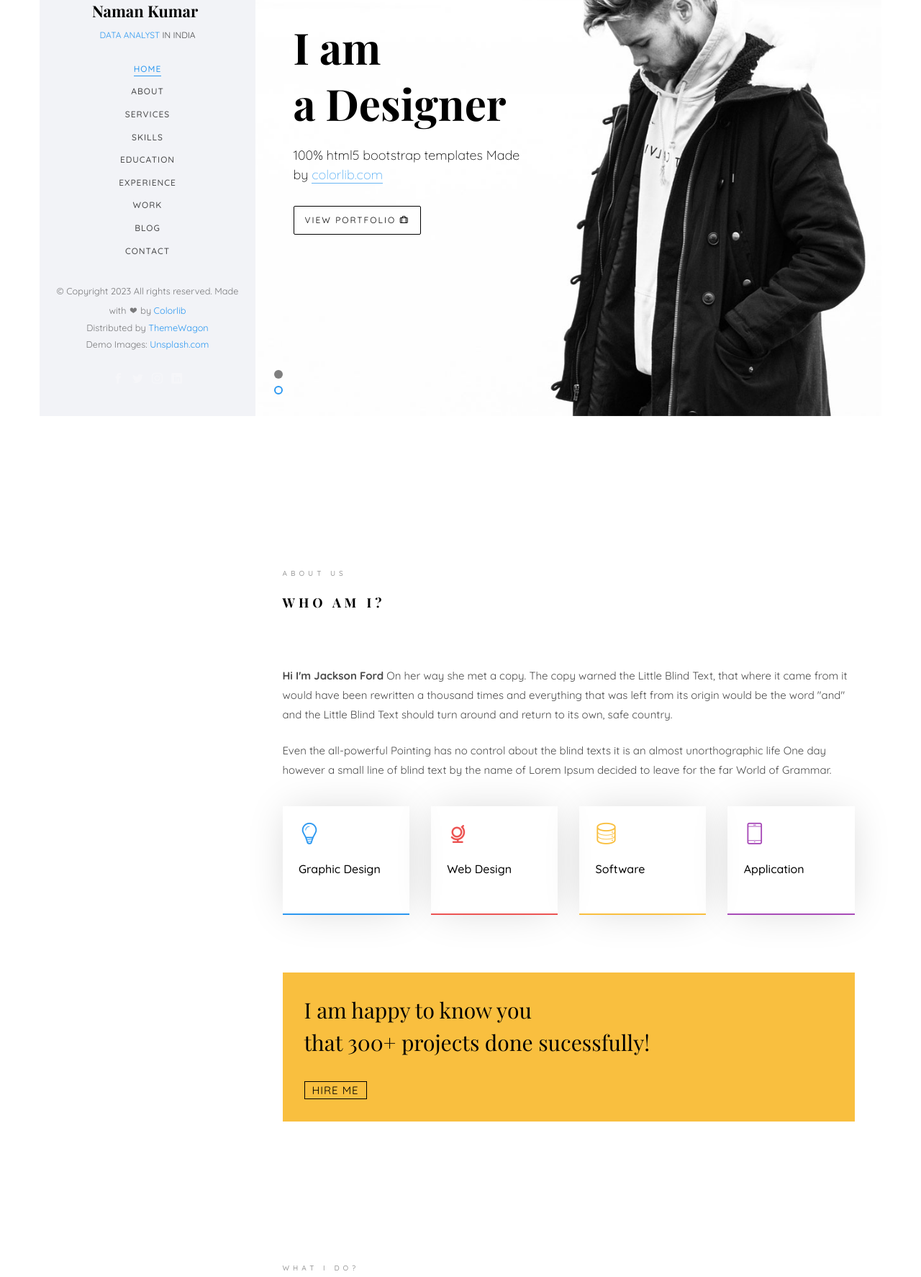
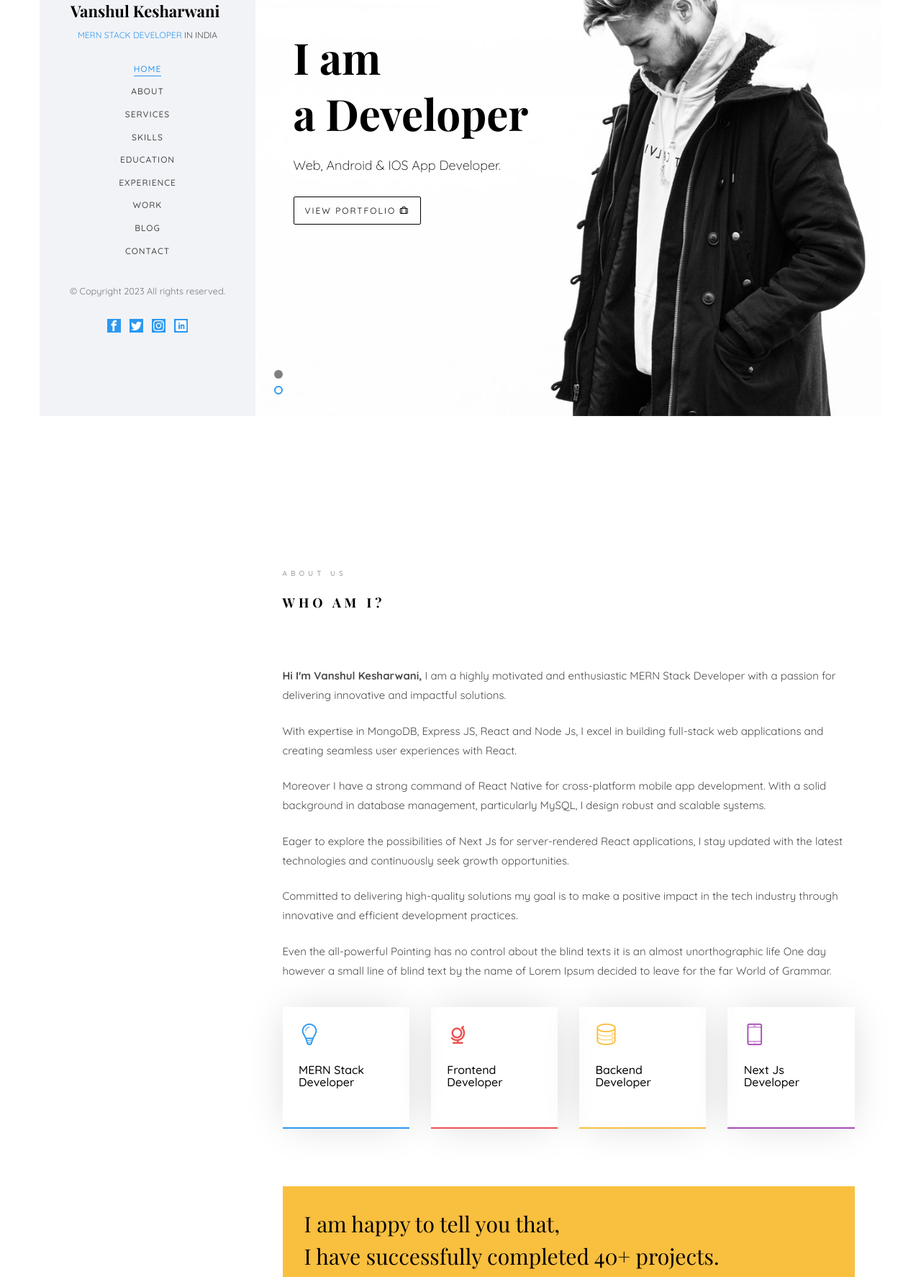
Before and after one commit to vanshul22/Vanshuls-Portfolio, a plain HTML site: page index.html in a window 1280 px wide. Shown: the part 222-1996 px from the top of the page at 72% size. Drawn offline with nearby package versions, Linux system fonts and the light colour scheme; files whose address does not match are found by name; a web font is replaced by a local one.

Commit message:
Vanshul (1.1.1): Updata data in Index.html file.

```diff
--- a/index.html
+++ b/index.html
@@ -59,9 +59,10 @@
 				aria-expanded="false" aria-controls="navbar"><i></i></a>
 			<aside id="colorlib-aside" role="complementary" class="border js-fullheight">
 				<div class="text-center">
-					<div class="author-img" style="background-image: url(images/naman.jpeg);"></div>
-					<h1 id="colorlib-logo"><a href="index.html">Naman Kumar</a></h1>
-					<span class="position"><a href="#">Data Analyst</a> in India</span>
+					<div class="author-img" style="background-image: url(./images/vanshul-dp.jpeg);"></div>
+					<h1 id="colorlib-logo"><a href="index.html">Vanshul Kesharwani</a></h1>
+					<span class="position"><a href="https://vanshul22.vercel.app/" target="_blank">MERN Stack
+							Developer</a> in India</span>
 				</div>
 				<nav id="colorlib-main-menu" role="navigation" class="navbar">
 					<div id="navbar" class="collapse">
@@ -80,22 +81,27 @@
 				</nav>
 
 				<div class="colorlib-footer">
+					<!-- Link back to Colorlib can't be removed. Template is licensed under CC BY 3.0. -->
+					<!-- <p><small>&copy; -->
+					<!-- Copyright -->
+					<!-- Link back to Colorlib can't be removed. Template is licensed under CC BY 3.0. -->
+					<!-- <script>document.write(new Date().getFullYear());</script> All rights reserved. Made with <i -->
+					<!-- class="icon-heart" aria-hidden="true"></i> by <a href="https://colorlib.com" -->
+					<!-- target="_blank">Colorlib</a> -->
+					<!-- </span> <span>Distributed by <a href="https://themewagon.com" -->
+					<!-- target="_blank">ThemeWagon</a></span> <span>Demo Images: <a -->
+					<!-- href="https://unsplash.com/" target="_blank">Unsplash.com</a></span> -->
+					<!-- </small></p> -->
+
 					<p><small>&copy;
-							<!-- Link back to Colorlib can't be removed. Template is licensed under CC BY 3.0. -->
 							Copyright
-							<script>document.write(new Date().getFullYear());</script> All rights reserved. Made with <i
-								class="icon-heart" aria-hidden="true"></i> by <a href="https://colorlib.com"
-								target="_blank">Colorlib</a>
-							<!-- Link back to Colorlib can't be removed. Template is licensed under CC BY 3.0. -->
-							</span> <span>Distributed by <a href="https://themewagon.com"
-									target="_blank">ThemeWagon</a></span> <span>Demo Images: <a
-									href="https://unsplash.com/" target="_blank">Unsplash.com</a></span>
+							<script>document.write(new Date().getFullYear());</script> All rights reserved.
 						</small></p>
 					<ul>
-						<li><a href="#"><i class="icon-facebook2"></i></a></li>
-						<li><a href="#"><i class="icon-twitter2"></i></a></li>
-						<li><a href="#"><i class="icon-instagram"></i></a></li>
-						<li><a href="#"><i class="icon-linkedin2"></i></a></li>
+						<li><a href="#"><i class="icon-facebook2 btn-primary"></i></a></li>
+						<li><a href="#"><i class="icon-twitter2 btn-primary"></i></a></li>
+						<li><a href="#"><i class="icon-instagram btn-primary"></i></a></li>
+						<li><a href="#"><i class="icon-linkedin2 btn-primary"></i></a></li>
 					</ul>
 				</div>
 
@@ -113,11 +119,11 @@
 											class="col-md-6 col-md-offset-3 col-md-pull-3 col-sm-12 col-xs-12 js-fullheight slider-text">
 											<div class="slider-text-inner js-fullheight">
 												<div class="desc">
-													<h1>Hi! <br>I'm Jackson</h1>
-													<h2>100% html5 bootstrap templates Made by <a
-															href="https://colorlib.com/"
-															target="_blank">colorlib.com</a></h2>
-													<p><a class="btn btn-primary btn-learn">Download CV <i
+													<h1>Hi! <br>I'm Vanshul</h1>
+													<h2> Full Stack Developer | MERN Stack, Python & React Native </h2>
+													<p><a class="btn btn-primary btn-learn"
+															href="./documents/Vanshul_Kesharwani_CV.pdf"
+															download="Vanshul_Kesharwani_CV.pdf">Download CV <i
 																class="icon-download4"></i></a></p>
 												</div>
 											</div>
@@ -133,11 +139,10 @@
 											class="col-md-6 col-md-offset-3 col-md-pull-3 col-sm-12 col-xs-12 js-fullheight slider-text">
 											<div class="slider-text-inner">
 												<div class="desc">
-													<h1>I am <br>a Designer</h1>
-													<h2>100% html5 bootstrap templates Made by <a
-															href="https://colorlib.com/"
-															target="_blank">colorlib.com</a></h2>
-													<p><a class="btn btn-primary btn-learn">View Portfolio <i
+													<h1>I am <br>a Developer</h1>
+													<h2> Web, Android & IOS App Developer.</h2>
+													<p><a href="https://vanshul22.vercel.app/" target="_blank"
+															class="btn btn-primary btn-learn">View Portfolio <i
 																class="icon-briefcase3"></i></a></p>
 												</div>
 											</div>
@@ -158,11 +163,29 @@
 										<div class="about-desc">
 											<span class="heading-meta">About Us</span>
 											<h2 class="colorlib-heading">Who Am I?</h2>
-											<p><strong>Hi I'm Jackson Ford</strong> On her way she met a copy. The copy
-												warned the Little Blind Text, that where it came from it would have been
-												rewritten a thousand times and everything that was left from its origin
-												would be the word "and" and the Little Blind Text should turn around and
-												return to its own, safe country.</p>
+											<p><strong>Hi I'm Vanshul Kesharwani,</strong> I am a highly motivated and
+												enthusiastic MERN Stack Developer with a passion for delivering
+												innovative and impactful solutions.
+											</p>
+											<p>
+												With expertise in MongoDB, Express JS, React and Node Js, I excel in
+												building full-stack web applications and creating seamless user
+												experiences with React.
+											</p>
+											<p>
+												Moreover I have a strong command of React Native for cross-platform
+												mobile app development. With a solid background in database management,
+												particularly MySQL, I design robust and scalable systems.
+											</p>
+											<p>
+												Eager to explore the possibilities of Next Js for server-rendered React
+												applications, I stay updated with the latest technologies and
+												continuously seek growth opportunities.
+											</p>
+											<p>
+												Committed to delivering high-quality solutions my goal is to make a
+												positive impact in the tech industry through innovative and efficient
+												development practices.</p>
 											<p>Even the all-powerful Pointing has no control about the blind texts it is
 												an almost unorthographic life One day however a small line of blind text
 												by the name of Lorem Ipsum decided to leave for the far World of
@@ -174,33 +197,36 @@
 									<div class="col-md-3 animate-box" data-animate-effect="fadeInLeft">
 										<div class="services color-1">
 											<span class="icon2"><i class="icon-bulb"></i></span>
-											<h3>Graphic Design</h3>
+											<h3>MERN Stack Developer</h3>
 										</div>
 									</div>
 									<div class="col-md-3 animate-box" data-animate-effect="fadeInRight">
 										<div class="services color-2">
 											<span class="icon2"><i class="icon-globe-outline"></i></span>
-											<h3>Web Design</h3>
+											<h3>Frontend Developer</h3>
 										</div>
 									</div>
 									<div class="col-md-3 animate-box" data-animate-effect="fadeInTop">
 										<div class="services color-3">
 											<span class="icon2"><i class="icon-data"></i></span>
-											<h3>Software</h3>
+											<h3>Backend Developer</h3>
 										</div>
 									</div>
 									<div class="col-md-3 animate-box" data-animate-effect="fadeInBottom">
 										<div class="services color-4">
 											<span class="icon2"><i class="icon-phone3"></i></span>
-											<h3>Application</h3>
+											<h3>Next Js Developer</h3>
 										</div>
 									</div>
 								</div>
 								<div class="row">
 									<div class="col-md-12 animate-box" data-animate-effect="fadeInLeft">
 										<div class="hire">
-											<h2>I am happy to know you <br>that 300+ projects done sucessfully!</h2>
-											<a href="#" class="btn-hire">Hire me</a>
+											<h2>I am happy to tell you that,<br>I have successfully completed 40+
+												projects.</h2>
+											<a target="_blank"
+												href="mailto:vkvanshulkesharwani54@gmail.com?subject=Job%20Opportunity&body=Hello%20Vanshul,%0A%0AI%20am%20interested%20in%20your%20profile%20and%20would%20like%20to%20offer%20you%20a%20job%20opportunity."
+												class="btn-hire">Hire me</a>
 										</div>
 									</div>
 								</div>
```
Also changed, not shown: images/naman.jpeg (deleted), 1 other file.
